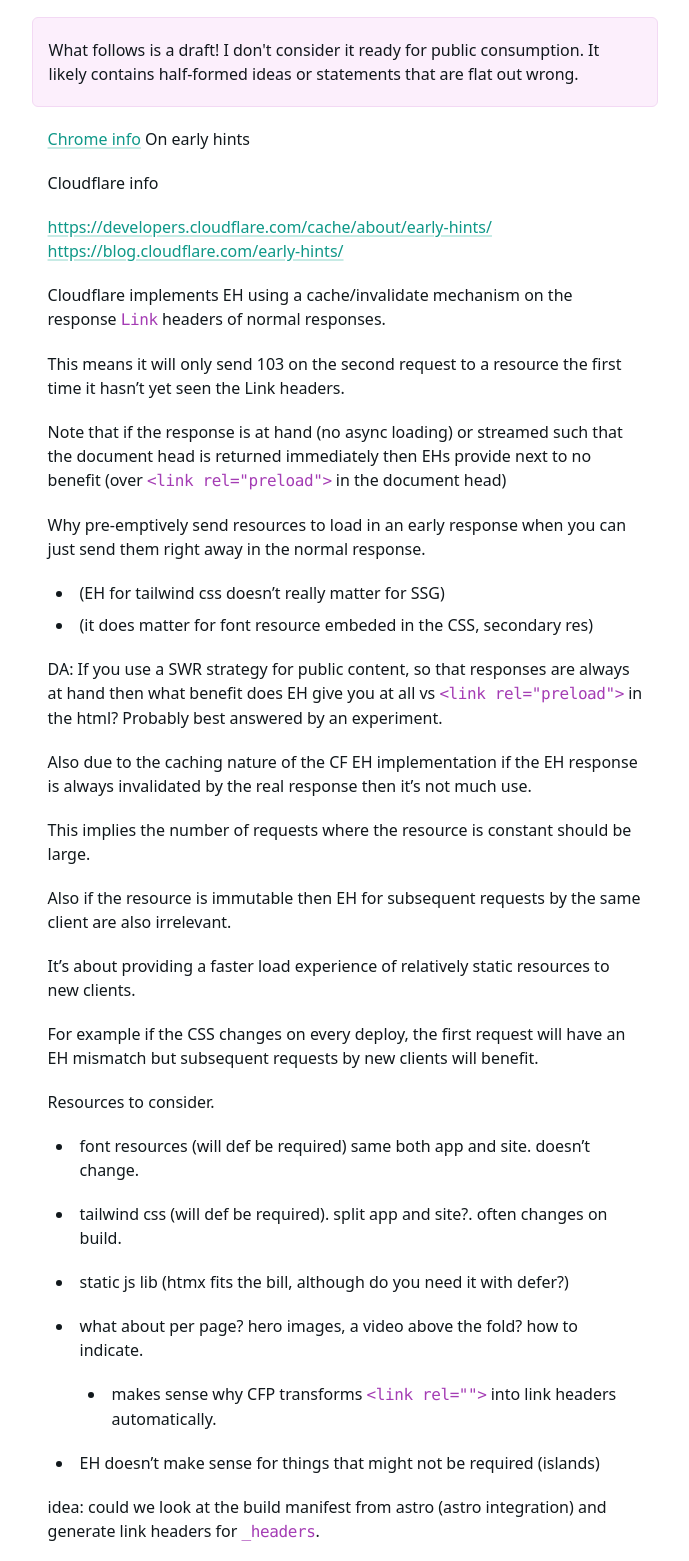
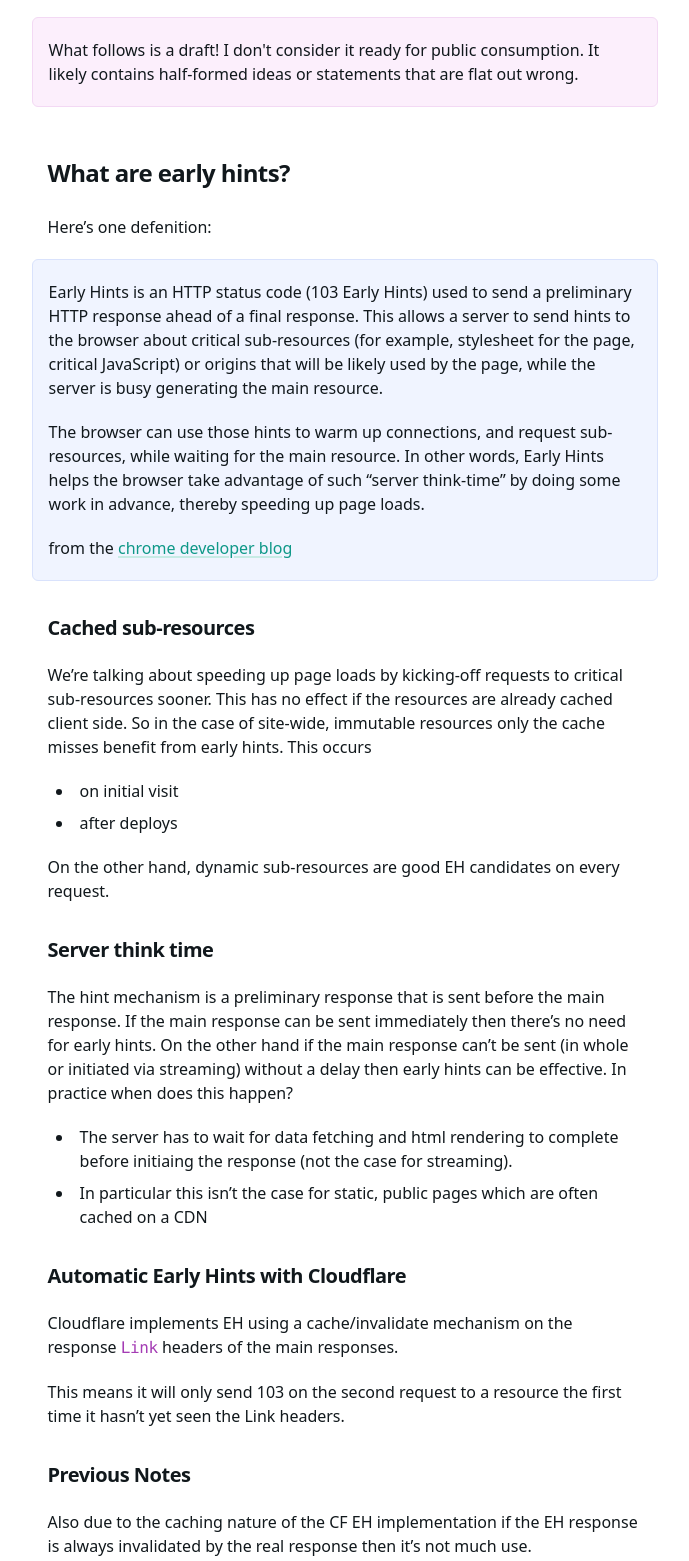
Before and after one commit to mrmcc3/vibing-dev, an Astro site: page /notes/early-hints in a window 1280 px wide. Shown: the part 200-1761 px from the top of the page, without its empty margins (295-984 px from the left). Built offline with nearby package versions, Linux system fonts and the light colour scheme; Astro itself is replaced by a stand-in of ours.

Commit message:
notes: early hints

```diff
--- a/package.json
+++ b/package.json
@@ -16,7 +16,7 @@
     "@astrojs/svelte": "^1.0.2",
     "@cloudflare/workers-types": "^3.18.0",
     "@tailwindcss/forms": "^0.5.3",
-    "astro": "^1.6.1",
+    "astro": "^1.6.3",
     "autoprefixer": "^10.4.13",
     "cookie": "^0.5.0",
     "date-fns": "^2.29.3",
@@ -24,7 +24,7 @@
     "postcss-import": "^15.0.0",
     "reading-time": "^1.5.0",
     "svelte": "^3.46.4",
-    "tailwindcss": "^3.2.1",
-    "wrangler": "^2.1.13"
+    "tailwindcss": "^3.2.2",
+    "wrangler": "^2.1.15"
   }
 }
--- a/src/pages/notes/early-hints.md
+++ b/src/pages/notes/early-hints.md
@@ -5,31 +5,51 @@
 draft: true
 ---
 
-[Chrome info](https://developer.chrome.com/blog/early-hints/) On early hints
+## What are early hints?
 
-Cloudflare info
+Here's one defenition:
 
-https://developers.cloudflare.com/cache/about/early-hints/
-https://blog.cloudflare.com/early-hints/
+> Early Hints is an HTTP status code (103 Early Hints) used to send a preliminary HTTP response ahead of a final response. This allows a server to send hints to the browser about critical sub-resources (for example, stylesheet for the page, critical JavaScript) or origins that will be likely used by the page, while the server is busy generating the main resource.
+>
+> The browser can use those hints to warm up connections, and request sub-resources, while waiting for the main resource. In other words, Early Hints helps the browser take advantage of such "server think-time" by doing some work in advance, thereby speeding up page loads.
+>
+> **from the [chrome developer blog][1]**
+
+
+### Cached sub-resources
+
+We're talking about speeding up page loads by kicking-off requests to critical sub-resources sooner.
+This has no effect if the resources are already cached client side. So in the case of
+site-wide, immutable resources only the cache misses benefit from early hints. This occurs
+
+   - on initial visit
+   - after deploys
+
+On the other hand, dynamic sub-resources are good EH candidates on every request.
+
+### Server think time
+
+The hint mechanism is a preliminary response that is sent before the main response.
+If the main response can be sent immediately then there's no need for early hints.
+On the other hand if the main response can't be sent
+(in whole or initiated via streaming) without a delay then early hints
+can be effective. In practice when does this happen?
+
+  - The server has to wait for data fetching and html rendering to complete before
+    initiaing the response (not the case for streaming).
+  - In particular this isn't the case for static, public pages which are often
+    cached on a CDN
+
+### Automatic Early Hints with Cloudflare
 
 Cloudflare implements EH using a cache/invalidate mechanism on the
-response `Link` headers of normal responses.
+response `Link` headers of the main responses.
 
 This means it will only send 103 on the second request to a resource
 the first time it hasn't yet seen the Link headers.
 
-Note that if the response is at hand (no async loading) or streamed
-such that the document head is returned immediately then EHs provide
-next to no benefit (over `<link rel="preload">` in the document head)
+### Previous Notes
 
-Why pre-emptively send resources to load in an early response when you
-can just send them right away in the normal response.
-  - (EH for tailwind css doesn't really matter for SSG)
-  - (it does matter for font resource embeded in the CSS, secondary res)
-
-DA: If you use a SWR strategy for public content, so that responses are always
-at hand then what benefit does EH give you at all vs `<link rel="preload">` in the
-html? Probably best answered by an experiment.
 
 Also due to the caching nature of the CF EH implementation if the
 EH response is always invalidated by the real response then it's not much
@@ -61,3 +81,7 @@
 and generate link headers for `_headers`.
 
 THIS NEEDS MORE THOUGHT
+
+[1]: https://developer.chrome.com/blog/early-hints/
+[2]: https://developers.cloudflare.com/cache/about/early-hints/
+[3]: https://blog.cloudflare.com/early-hints/
--- a/src/site/Head.astro
+++ b/src/site/Head.astro
@@ -36,6 +36,7 @@
 
 <slot name="og">
   <meta property="og:type" content={ogType} />
+  <meta property="og:site_name" content="vibing.dev" />
   <meta property="og:title" content={ogTitle} />
   <meta property="og:description" content={ogDescription} />
   <meta property="og:url" content={Astro.url} />
```
Also changed, not shown: pnpm-lock.yaml.
